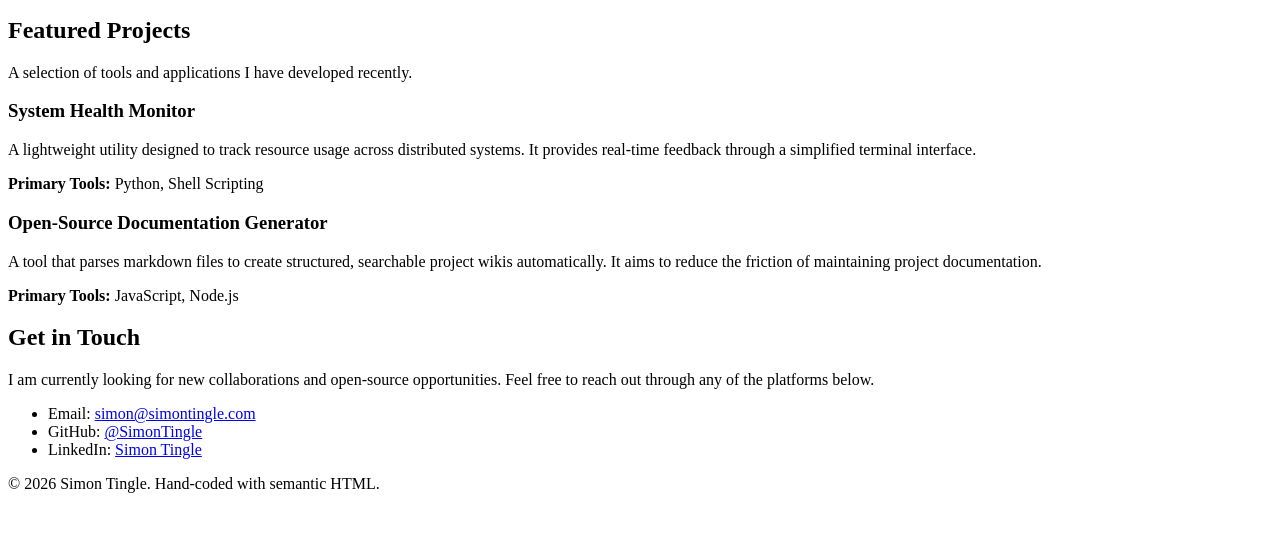
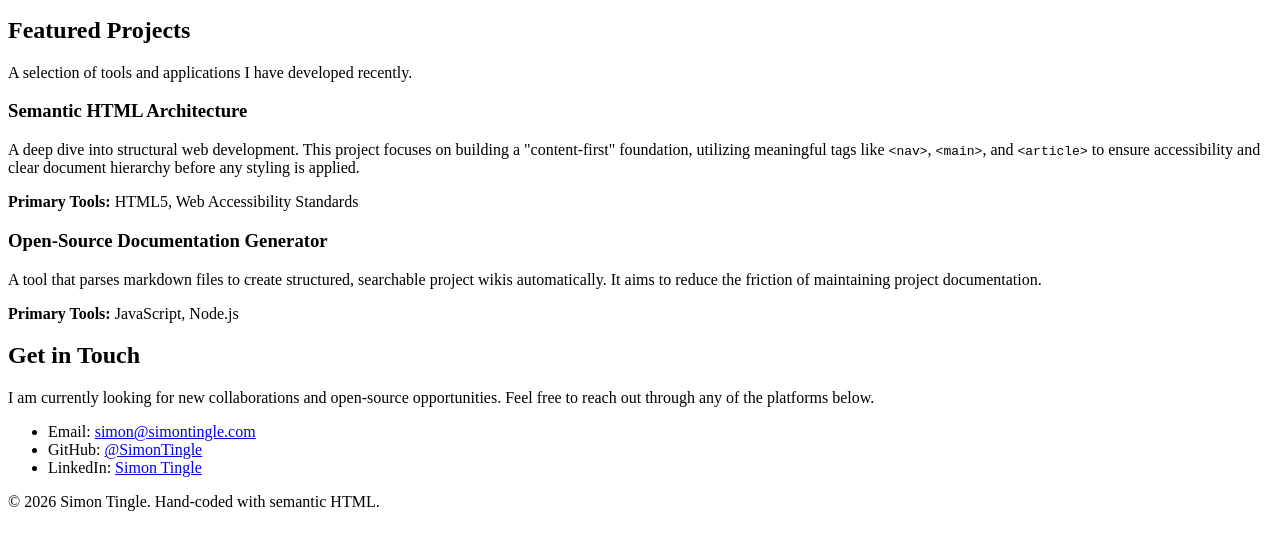
Before and after one commit to SimonTingle/portfolio-website, a plain HTML site: page index.html in a window 1280 px wide. Shown: the part 158-708 px from the top of the page. Drawn offline with Linux system fonts and the light colour scheme.

Commit message:
Update project description for Semantic HTML Architecture in index.html

```diff
--- a/index.html
+++ b/index.html
@@ -28,9 +28,9 @@
             <p>A selection of tools and applications I have developed recently.</p>
 
             <article>
-                <h3>System Health Monitor</h3>
-                <p>A lightweight utility designed to track resource usage across distributed systems. It provides real-time feedback through a simplified terminal interface.</p>
-                <p><strong>Primary Tools:</strong> Python, Shell Scripting</p>
+                <h3>Semantic HTML Architecture</h3>
+                <p>A deep dive into structural web development. This project focuses on building a "content-first" foundation, utilizing meaningful tags like <code>&lt;nav&gt;</code>, <code>&lt;main&gt;</code>, and <code>&lt;article&gt;</code> to ensure accessibility and clear document hierarchy before any styling is applied.</p>
+                <p><strong>Primary Tools:</strong> HTML5, Web Accessibility Standards</p>
             </article>
 
             <article>
```
